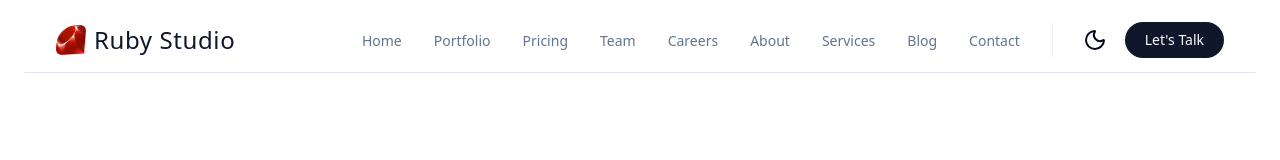
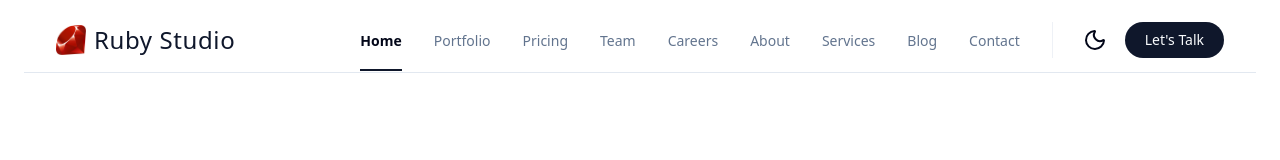
Before and after one commit to masrafi-000/anitmated-web, a Next.js app: page / in a window 1280 px wide. Shown: the top 160 px of the page. Built offline with nearby package versions, Linux system fonts and the light colour scheme.

Commit message:
feat: implement a responsive Navbar component with desktop and mobile navigation, theme toggle, and GSAP animations.

```diff
--- a/components/parts/navbar.tsx
+++ b/components/parts/navbar.tsx
@@ -8,6 +8,7 @@ import {
   SheetTitle,
   SheetTrigger,
 } from "@/components/ui/sheet";
+import { cn } from "@/lib/utils";
 import Logo from "@/public/logo.png";
 import { useGSAP } from "@gsap/react";
 import gsap from "gsap";
@@ -15,6 +16,7 @@ import { Menu } from "lucide-react";
 import dynamic from "next/dynamic";
 import Image from "next/image";
 import Link from "next/link";
+import { usePathname } from "next/navigation";
 import { useState } from "react";
 
 // Use Method 2 from before: Dynamic import to kill hydration errors
@@ -37,6 +39,7 @@ const navItems = [
 
 export default function Navbar() {
   const [isOpen, setIsOpen] = useState(false);
+  const pathname = usePathname();
 
   // GSAP Stagger animation for mobile links
   useGSAP(() => {
@@ -72,15 +75,23 @@ export default function Navbar() {
         </Link>
 
         {/* Desktop Navigation */}
-        <div className="hidden items-center gap-8 md:flex">
+        <div className="hidden items-center gap-8 lg:flex">
           <ul className="flex gap-8">
             {navItems.map((item) => (
               <li key={item.name}>
                 <Link
                   href={item.href}
-                  className="text-sm font-medium text-muted-foreground transition-colors hover:text-foreground"
+                  className={cn(
+                    "text-sm font-medium transition-colors hover:text-foreground relative",
+                    pathname === item.href
+                      ? "text-foreground font-semibold"
+                      : "text-muted-foreground"
+                  )}
                 >
                   {item.name}
+                  {pathname === item.href && (
+                    <span className="absolute -bottom-[21px] left-0 h-[2px] w-full bg-primary" />
+                  )}
                 </Link>
               </li>
             ))}
@@ -94,7 +105,7 @@ export default function Navbar() {
         </div>
 
         {/* Mobile Controls */}
-        <div className="flex items-center gap-2 md:hidden">
+        <div className="flex items-center gap-2 lg:hidden">
           <ThemeToggle />
           <Sheet open={isOpen} onOpenChange={setIsOpen}>
             <SheetTrigger asChild>
@@ -104,11 +115,11 @@ export default function Navbar() {
             </SheetTrigger>
             {/*
                 FIX: p-0 removes default shadcn padding.
-                w-full makes it feel more "editorial" on mobile.
+                Optimized width for mobile devices.
             */}
             <SheetContent
               side="left"
-              className="w-full sm:w-100 p-0 border-r-0"
+              className="w-[300px] sm:w-[400px] p-0 border-r-0"
             >
               <SheetTitle className="sr-only">Menu</SheetTitle>
 
@@ -129,16 +140,22 @@ export default function Navbar() {
 
                 {/* Nav Links */}
                 <div className="flex flex-col space-y-4">
-                  {navItems.map((item) => (
+                  {navItems.map((item) => {
+                    const isActive = pathname === item.href;
+                    return (
                       <Link
                         key={item.name}
                         href={item.href}
                         onClick={() => setIsOpen(false)}
-                      className="mobile-link text-4xl font-light tracking-tighter text-foreground/90 transition-all duration-300 hover:italic hover:translate-x-2"
+                        className={cn(
+                          "mobile-link text-4xl font-light tracking-tighter transition-all duration-300 hover:italic hover:translate-x-2",
+                          isActive ? "text-primary font-normal translate-x-2 italic" : "text-foreground/90"
+                        )}
                       >
                         {item.name}
                       </Link>
-                  ))}
+                    );
+                  })}
                 </div>
 
                 {/* Footer Info */}
```
Lines whose indentation alone changed are shown as unchanged.
